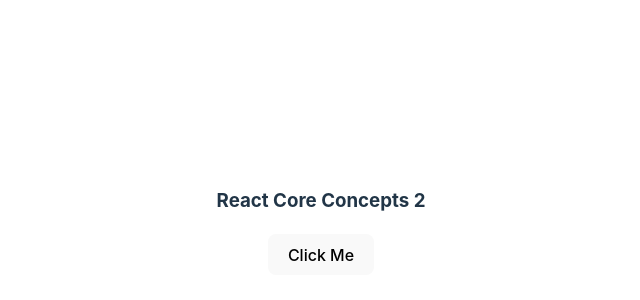
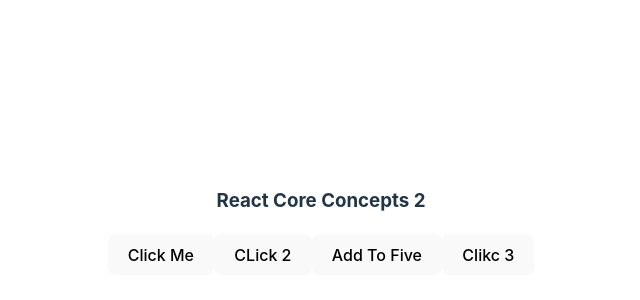
Before and after one commit to Arif-Islam21/learning-react-with-pHero, a React (Vite) app: page / in a window 1280 px wide. Shown: the part 178-478 px from the top of the page, without its empty margins (319-959 px from the left). Built offline with nearby package versions, Linux system fonts and the light colour scheme.

Commit message:
learned about some event handler

```diff
--- a/src/App.jsx
+++ b/src/App.jsx
@@ -7,11 +7,26 @@ function App() {
   function handleClick() {
     alert("Button Clicked");
   }
+  const handleClick2 = () => {
+    alert("Button 2 clicked");
+  };
+  const addToFive = (num) => {
+    alert(num + 5);
+  };
 
   return (
     <>
       <h3>React Core Concepts 2</h3>
       <button onClick={handleClick}>Click Me</button>
+      <button onClick={handleClick2}>CLick 2</button>
+      <button onClick={() => addToFive(9)}>Add To Five</button>
+      <button
+        onClick={() => {
+          alert("thired clicked");
+        }}
+      >
+        Clikc 3
+      </button>
     </>
   );
 }
```
